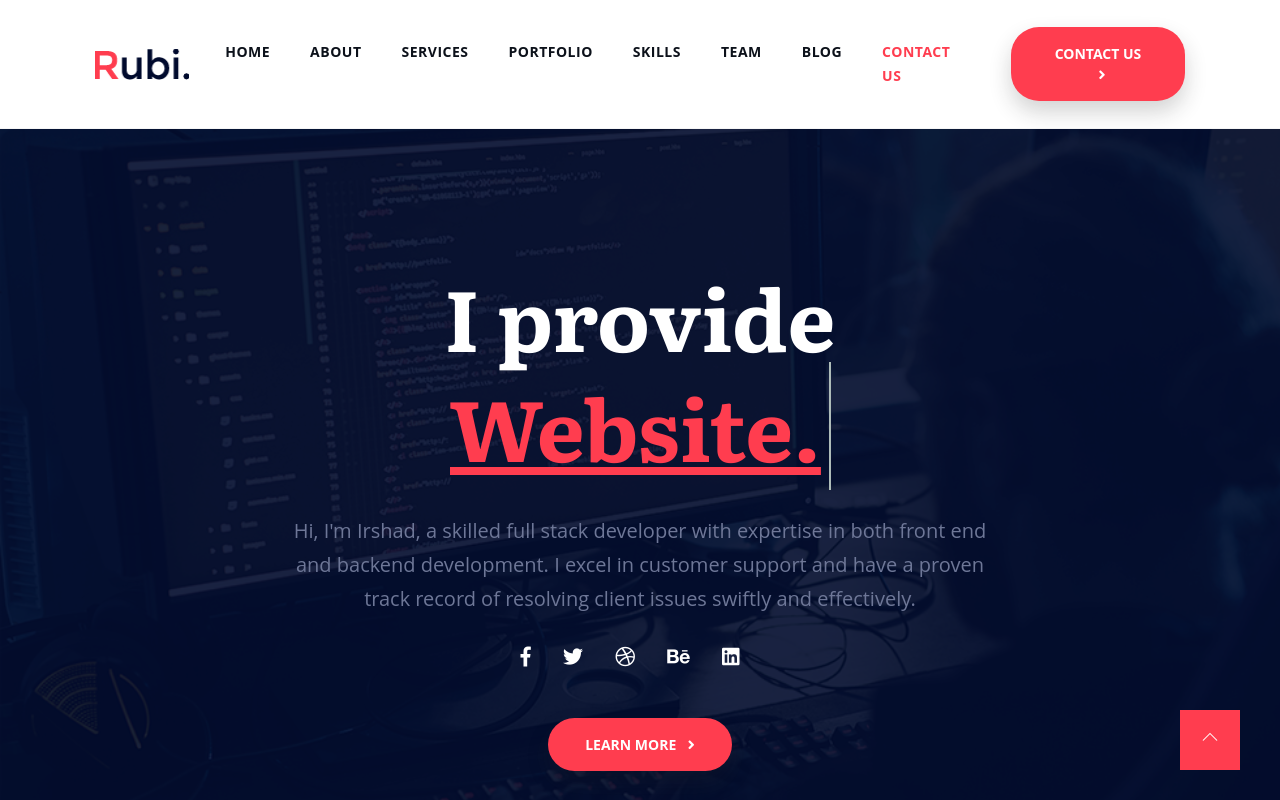
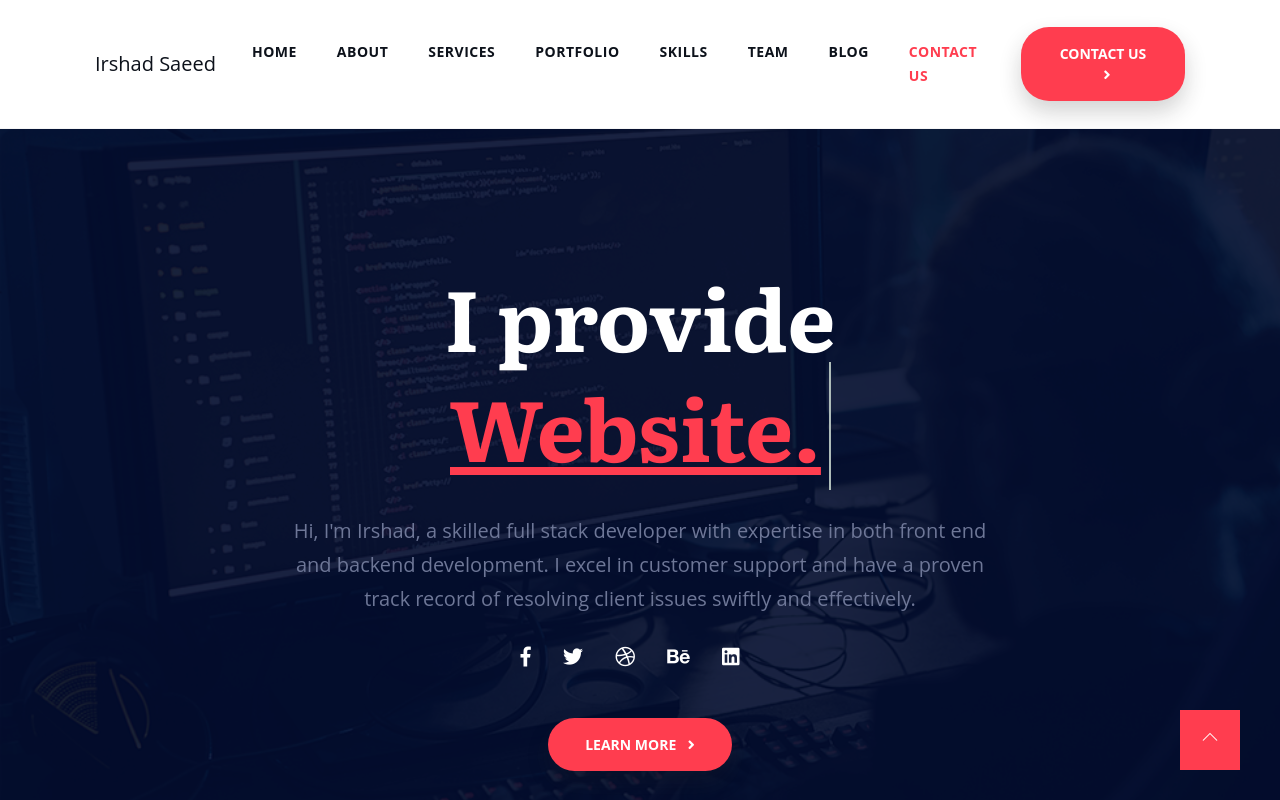
Before and after one commit to irshadsaeed/myPortFolio.github.io, a plain HTML site: page index.html in a window 1280 px wide. Shown: the top 800 px of the page. Drawn offline with Linux system fonts and the light colour scheme.

Commit message:
Update index.html

```diff
--- a/index.html
+++ b/index.html
@@ -39,7 +39,7 @@
 	<div class="container-fluid">
 	  <a class="navbar-brand" href="index-2.html">
 	  	<!-- <h2>Irshad Saeed.</h2> -->
-	  	<img src="assets/images/logo.png" alt="Rubi" class="img-fluid">
+	  	Irshad Saeed
 	  </a>
 
 	  <button class="navbar-toggler" type="button" data-toggle="collapse" data-target="#navbarmain" aria-controls="navbarmain" aria-expanded="false" aria-label="Toggle navigation">
```
